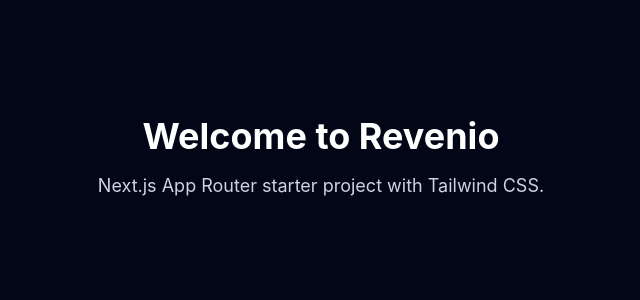
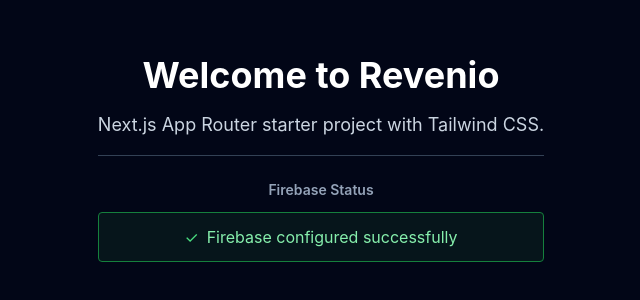
Before and after one commit to sumu749/Inventra-for-revenio, a Next.js app: page / in a window 1280 px wide. Shown: the part 242-542 px from the top of the page, without its empty margins (319-959 px from the left). Built offline with nearby package versions, Linux system fonts and the light colour scheme; no server answers.

Commit message:
Firebase configured successfully

```diff
--- a/app/page.jsx
+++ b/app/page.jsx
@@ -1,4 +1,10 @@
+"use client";
+
+import { useFirebaseInitialization } from "@/hooks/useFirebaseInitialization";
+
 export default function HomePage() {
+    const { isInitialized, error } = useFirebaseInitialization();
+
     return (
         <main className="flex min-h-screen items-center justify-center bg-slate-950 text-white">
             <div className="space-y-4 p-8 text-center">
@@ -6,6 +12,32 @@
                 <p className="text-lg text-slate-300">
                     Next.js App Router starter project with Tailwind CSS.
                 </p>
+
+                <div className="mt-8 border-t border-slate-700 pt-6">
+                    <h2 className="text-sm font-semibold mb-3 text-slate-400">
+                        Firebase Status
+                    </h2>
+                    {isInitialized && !error ? (
+                        <div className="flex items-center justify-center gap-2 p-3 bg-green-900/20 border border-green-700 rounded">
+                            <span className="text-green-400">✓</span>
+                            <span className="text-green-300">
+                                Firebase configured successfully
+                            </span>
+                        </div>
+                    ) : error ? (
+                        <div className="flex items-center justify-center gap-2 p-3 bg-red-900/20 border border-red-700 rounded">
+                            <span className="text-red-400">✗</span>
+                            <span className="text-red-300">{error}</span>
+                        </div>
+                    ) : (
+                        <div className="flex items-center justify-center gap-2 p-3 bg-yellow-900/20 border border-yellow-700 rounded">
+                            <span className="text-yellow-400">⟳</span>
+                            <span className="text-yellow-300">
+                                Initializing Firebase...
+                            </span>
+                        </div>
+                    )}
+                </div>
             </div>
         </main>
     );
--- /dev/null
+++ b/hooks/useFirebaseInitialization.js
@@ -0,0 +1,22 @@
+import { useEffect, useState } from "react";
+import app from "@/lib/firebase.config";
+
+export function useFirebaseInitialization() {
+    const [isInitialized, setIsInitialized] = useState(false);
+    const [error, setError] = useState(null);
+
+    useEffect(() => {
+        try {
+            if (app) {
+                console.log("Firebase initialized successfully");
+                console.log("Project ID:", app.options.projectId);
+                setIsInitialized(true);
+            }
+        } catch (err) {
+            console.error("Firebase initialization failed:", err);
+            setError(err.message);
+        }
+    }, []);
+
+    return { isInitialized, error };
+}
--- /dev/null
+++ b/lib/firebase.config.js
@@ -0,0 +1,23 @@
+import { initializeApp } from "firebase/app";
+import { getAuth } from "firebase/auth";
+import { getFirestore } from "firebase/firestore";
+
+const firebaseConfig = {
+    apiKey: process.env.NEXT_PUBLIC_FIREBASE_API_KEY,
+    authDomain: process.env.NEXT_PUBLIC_FIREBASE_AUTH_DOMAIN,
+    projectId: process.env.NEXT_PUBLIC_FIREBASE_PROJECT_ID,
+    storageBucket: process.env.NEXT_PUBLIC_FIREBASE_STORAGE_BUCKET,
+    messagingSenderId: process.env.NEXT_PUBLIC_FIREBASE_MESSAGING_SENDER_ID,
+    appId: process.env.NEXT_PUBLIC_FIREBASE_APP_ID,
+};
+
+// Initialize Firebase
+const app = initializeApp(firebaseConfig);
+
+// Initialize Auth
+export const auth = getAuth(app);
+
+// Initialize Firestore
+export const db = getFirestore(app);
+
+export default app;
--- a/package.json
+++ b/package.json
@@ -9,6 +9,7 @@
         "lint": "next lint"
     },
     "dependencies": {
+        "firebase": "^12.14.0",
         "next": "14.2.5",
         "react": "18.3.1",
         "react-dom": "18.3.1"
```
Also changed, not shown: jsconfig.json (added, +8 -0 lines), 1 other file (tests, documents, lock files or other folders).
